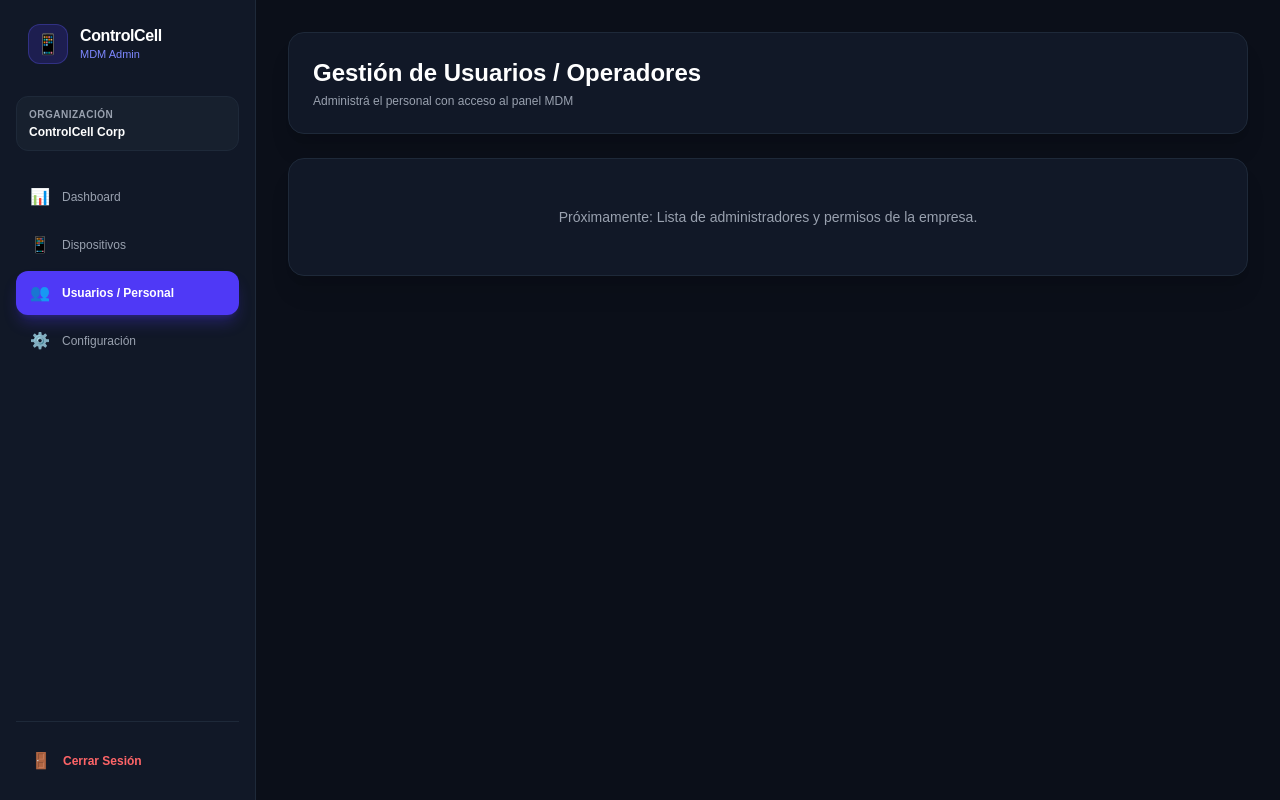
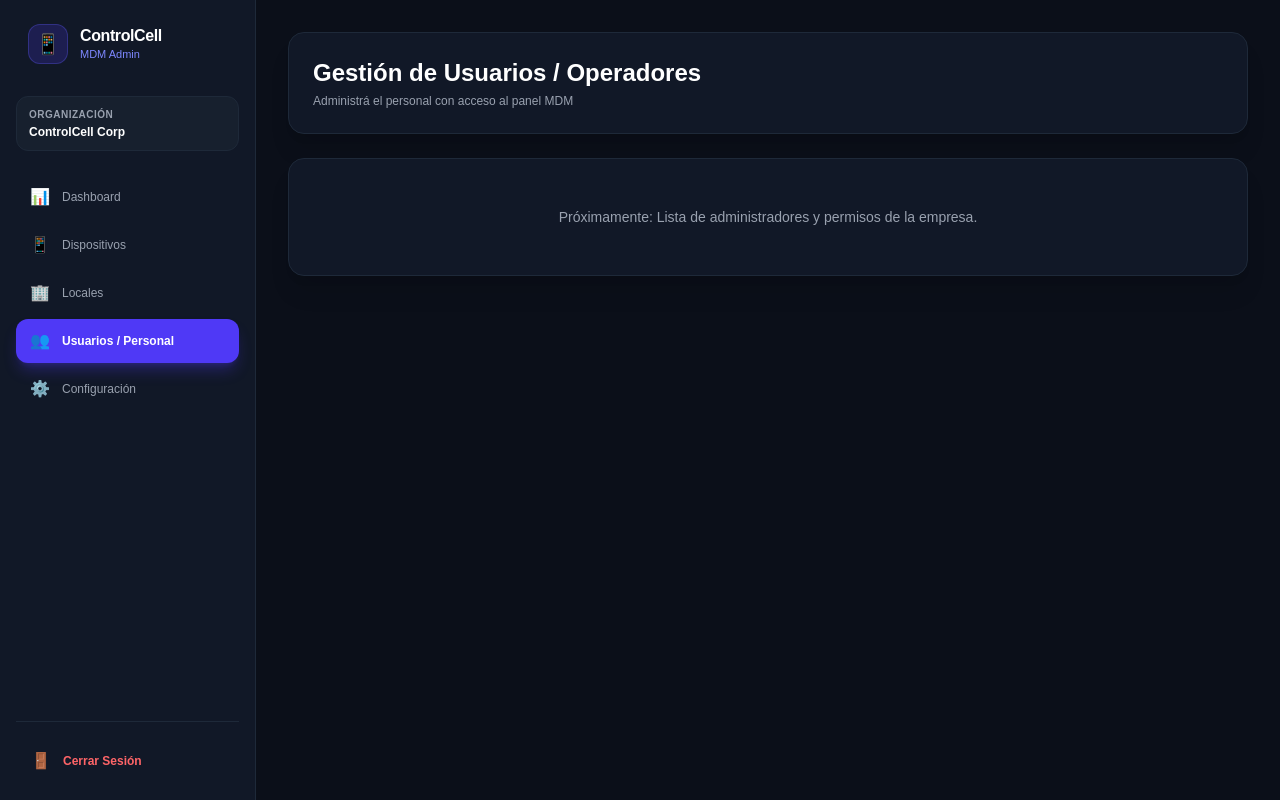
Before and after one commit to webnixia/celllock-monorepo, a Next.js app in the folder apps/web/: page /users in a window 1280 px wide. Built offline with nearby package versions, Linux system fonts and the light colour scheme.

Commit message:
feat: agregar opción de Locales al sidebar

```diff
--- a/apps/web/src/components/Sidebar.tsx
+++ b/apps/web/src/components/Sidebar.tsx
@@ -18,7 +18,8 @@ export function Sidebar({ organizationName = 'ControlCell Corp' }: SidebarProps)
 
   const navItems = [
     { label: 'Dashboard', href: '/', icon: '📊' },
-    { label: 'Dispositivos', href: '/', icon: '📱' }, // 👈 Apunta a la raíz donde está tu lista activa
+    { label: 'Dispositivos', href: '/', icon: '📱' },
+    { label: 'Locales', href: '/dashboard/tenants', icon: '🏢' }, // 👈 Opción de Locales / Tenants añadida
     { label: 'Usuarios / Personal', href: '/users', icon: '👥' },
     { label: 'Configuración', href: '/settings', icon: '⚙️' },
   ];
@@ -46,7 +47,6 @@ export function Sidebar({ organizationName = 'ControlCell Corp' }: SidebarProps)
         {/* NAV MENU */}
         <nav className="space-y-1">
           {navItems.map((item, idx) => {
-            // Evitamos duplicar el highlighted style cuando ambos apuntan a /
             const isActive = pathname === item.href && (item.label === 'Dashboard' || pathname !== '/');
             return (
               <Link
```
